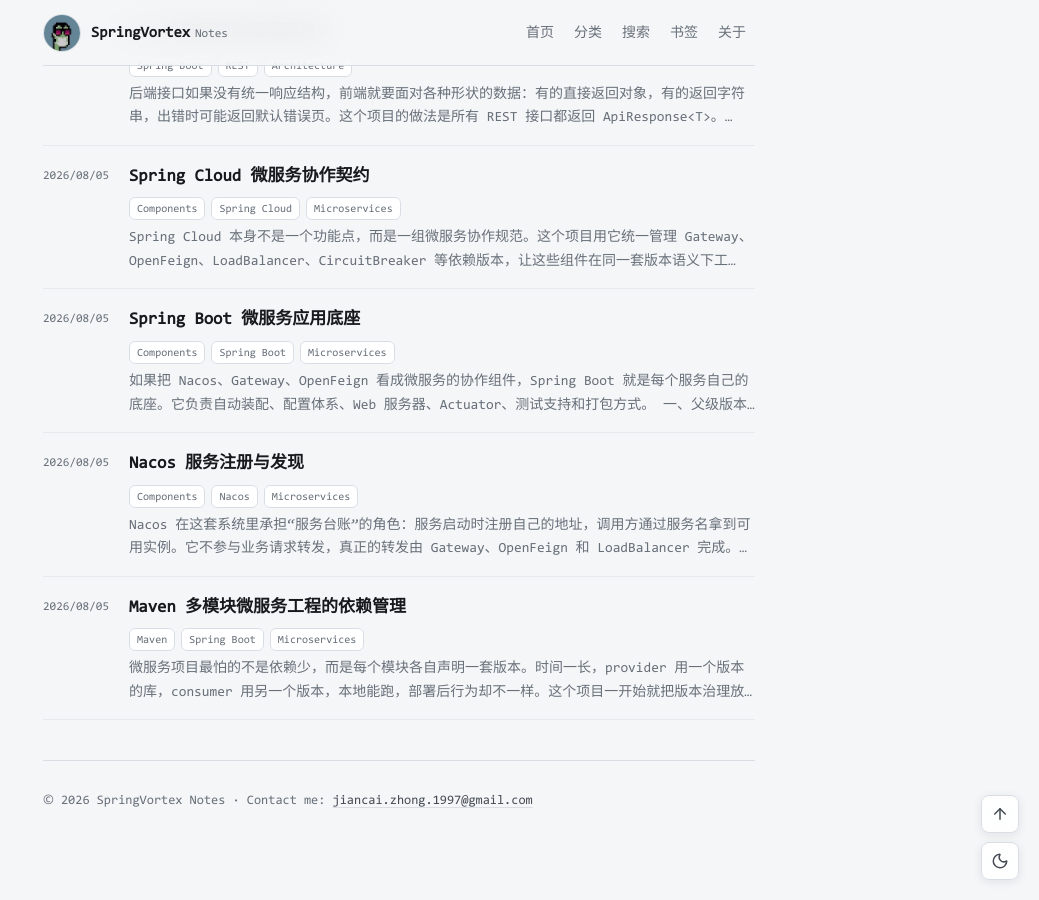
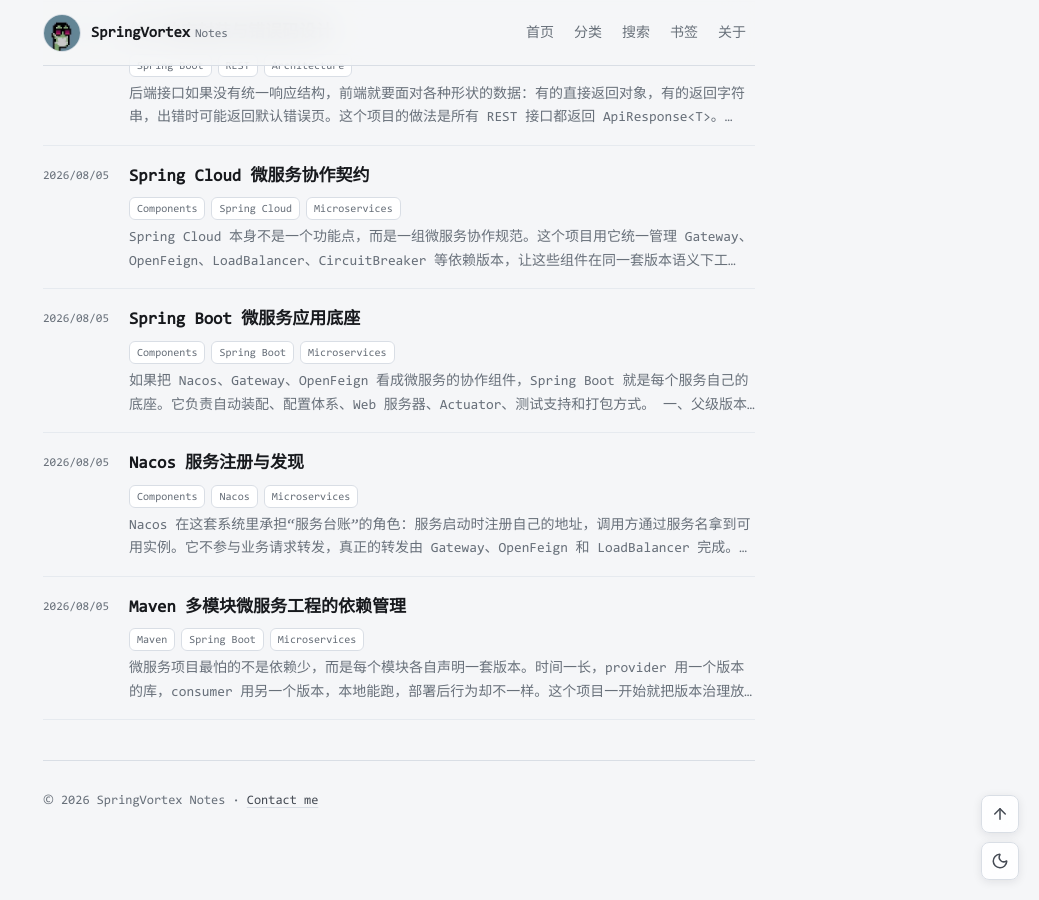
Before and after one commit to springvortex/springvortex.github.io, a Jekyll site: the page built from index.html, in a window 1280 px wide and 900 px high, scrolled down 12148 px. Shown: the whole window, without its empty margins (241-1280 px from the left). Built offline with Jekyll 4.4.1, drawn with Linux system fonts in a browser that asks for light colours.

Commit message:
chore: simplify footer contact link

```diff
--- a/_config.yml
+++ b/_config.yml
@@ -5,7 +5,7 @@
 description: SpringVortex Notes，zjc 的个人技术博客
 keywords: SpringVortex,zjc,Blog,Java,Html,JavaScript,Jekyll
 author: zjc
-footerText: '© 2026 SpringVortex Notes · Contact me: <a href="mailto:jiancai.zhong.1997@gmail.com">jiancai.zhong.1997@gmail.com</a>'
+footerText: '© 2026 SpringVortex Notes · <a href="mailto:jiancai.zhong.1997@gmail.com">Contact me</a>'
 
 # 这些不要动
 permalink: /posts/:year/:month/:day/:title
```
